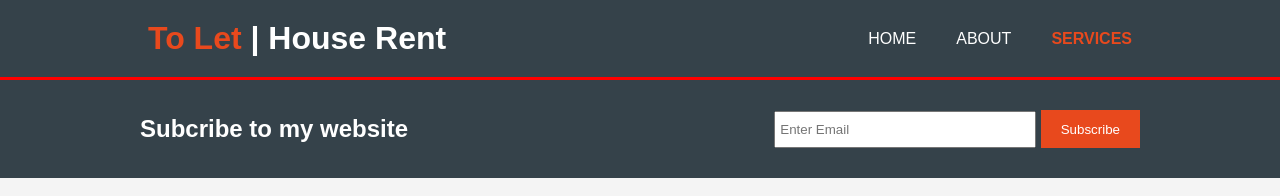
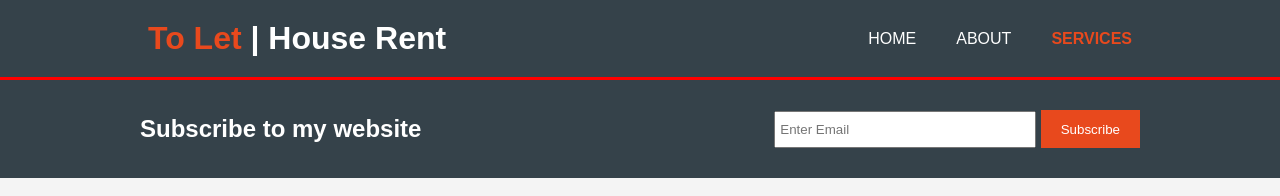
Before and after one commit to anis123014/Houserent, a plain HTML site: page services.html in a window 1280 px wide. Shown: the top 196 px of the page. Drawn offline with Linux system fonts and the light colour scheme.

Commit message:
Update services.html

```diff
--- a/services.html
+++ b/services.html
@@ -28,7 +28,7 @@
 
     <section id="newsletter">
       <div class="container">
-        <h1>Subcribe to my website </h1>
+        <h1>Subscribe to my website </h1>
         <form>
           <input type="email" placeholder="Enter Email">
           <button type="submit" class="button_1">Subscribe</button>
```
